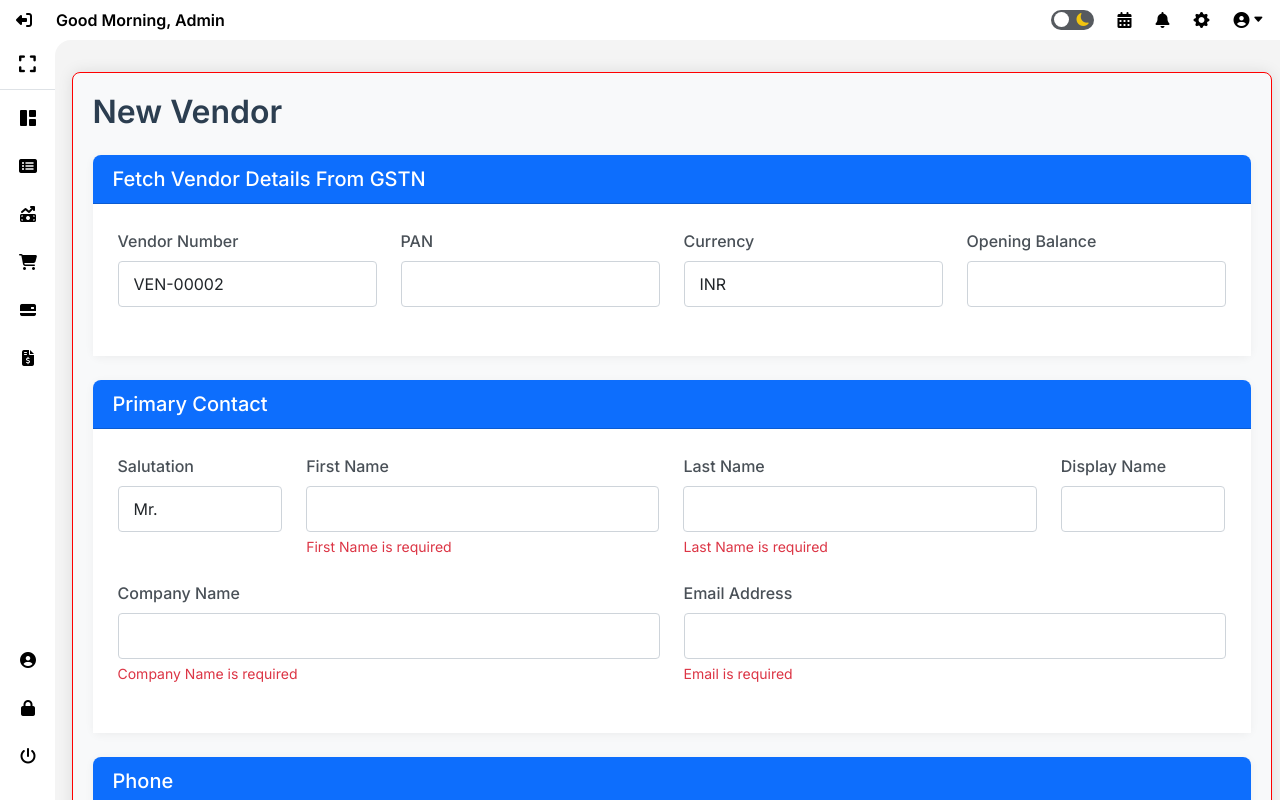
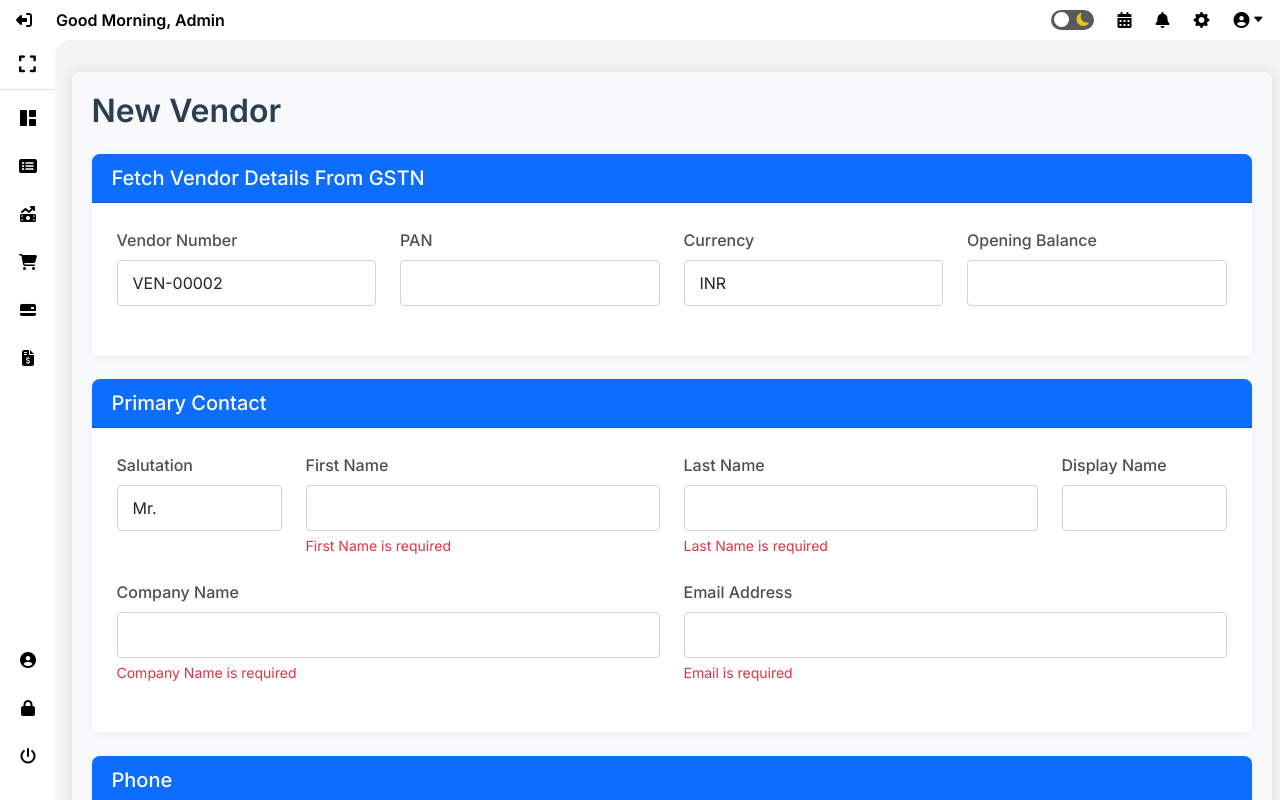
Before and after one commit to Gaurav-Nathh/Vendor-Portal, an Angular app: page /master/users/vendors/create in a window 1280 px wide. Built offline with nearby package versions, Linux system fonts and the light colour scheme; sample sign-in values are in the browser's storage.

Commit message:
purchase order form Modified

```diff
--- a/src/app/components/create-vendor-form/create-vendor-form.component.html
+++ b/src/app/components/create-vendor-form/create-vendor-form.component.html
@@ -1,5 +1,5 @@
 <button bo></button>
-<div class="bord vendor-form-container">
+<div class="vendor-form-container">
   <h2 class="mb-4">New Vendor</h2>
 
   <form (ngSubmit)="onSubmit()">
--- a/src/app/components/purchase-form/purchase-form.component.scss
+++ b/src/app/components/purchase-form/purchase-form.component.scss
@@ -1,4 +1,10 @@
-.card-body {
+.card {
+  color: var(--pirmary-text) !important;
+  border-radius: 0.8rem !important;
+  background-color: var(--color-card);
+  border-color: var(--border-color);
+}
+.cardBody {
   padding: 1rem;
 }
 
```
